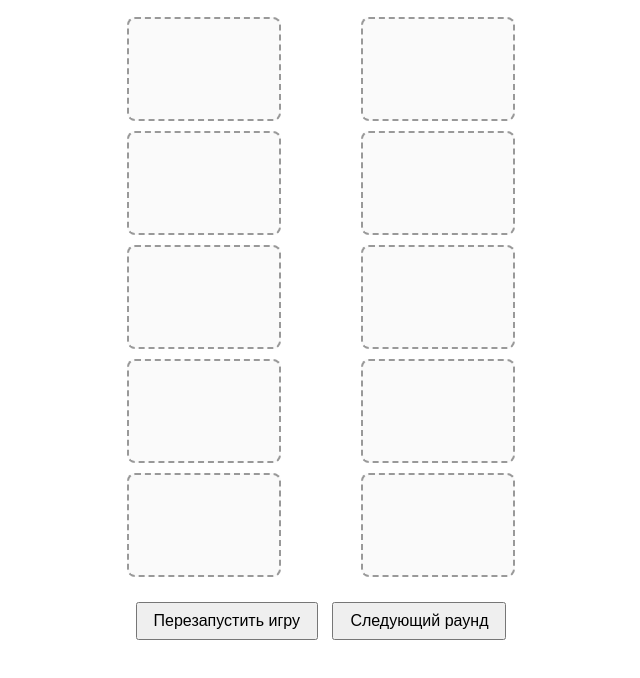
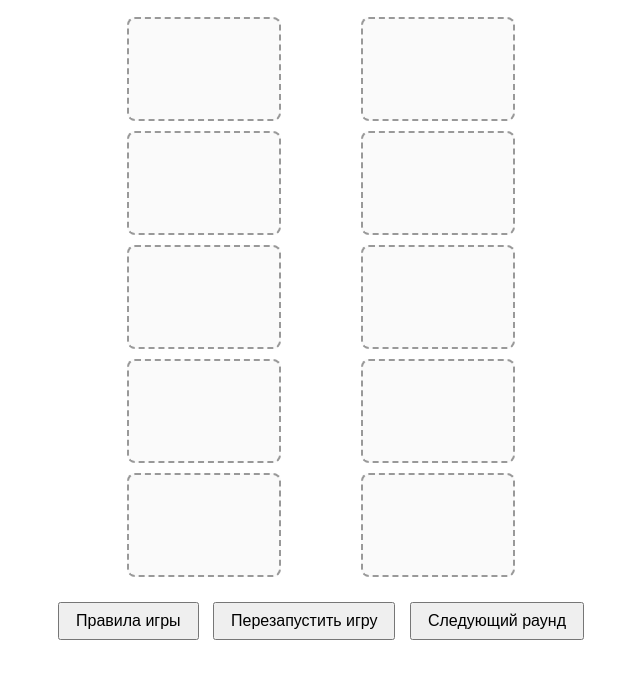
Before and after one commit to aksenof/match_five_words, a plain HTML site: page static/index.html in a window 1280 px wide. Shown: the part 122-800 px from the top of the page, without its empty margins (319-959 px from the left). Drawn offline with Linux system fonts and the light colour scheme; no server answers.

Commit message:
add button openRules

```diff
--- a/static/index.html
+++ b/static/index.html
@@ -135,6 +135,7 @@
   </div>
 
   <div class="controls">
+    <button onclick="openRules()">Правила игры</button>
     <button onclick="startGame()">Перезапустить игру</button>
     <button onclick="nextRound()">Следующий раунд</button>
   </div>
@@ -295,6 +296,10 @@
       hideRightBlock();
     }
 
+    function openRules() {
+      window.open("https://github.com/aksenof/match_five_words/tree/main/rules", "_blank");
+    }
+
     async function startGame() {
       const response = await fetch(`${window.location.origin}/rounds`);
       rounds = await response.json();
```
